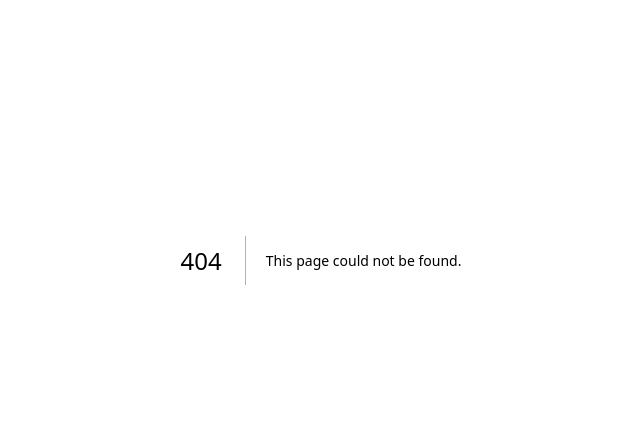
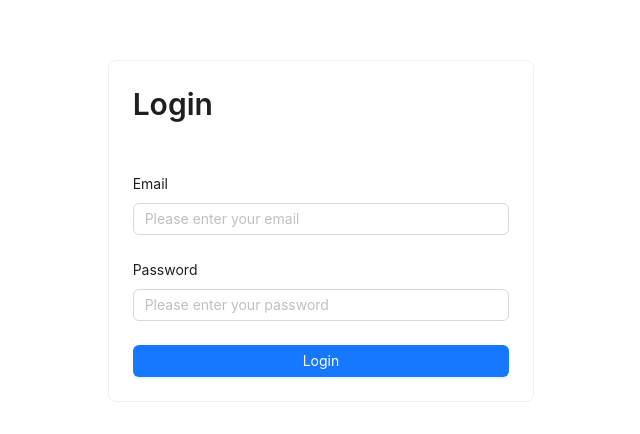
Before and after one commit to sepiddd/go-board, a Next.js app: page /login in a window 1280 px wide. Before the commit this address had no page. Shown: the part 140-574 px from the top of the page, without its empty margins (319-959 px from the left). Built offline with nearby package versions, Linux system fonts and the light colour scheme.

Commit message:
chore: add login page view

```diff
--- a/package.json
+++ b/package.json
@@ -24,8 +24,10 @@
     "postcss": "8.4.23",
     "react": "18.2.0",
     "react-dom": "18.2.0",
+    "react-hook-form": "^7.43.9",
     "tailwindcss": "3.3.2",
-    "typescript": "5.0.4"
+    "typescript": "5.0.4",
+    "yup": "^1.1.1"
   },
   "devDependencies": {
     "eslint": "8.39.0",
--- /dev/null
+++ b/src/pages/login.tsx
@@ -0,0 +1,64 @@
+import { Button, Card, Col, Form, Input, Row, Typography } from 'antd';
+import { Controller, useForm } from 'react-hook-form';
+
+type Inputs = {
+  username: string;
+  password: string;
+};
+
+export default function Login() {
+  const {
+    handleSubmit,
+    formState: { errors },
+    control,
+  } = useForm<Inputs>();
+
+  const onSubmit = (data: any) => console.log('data', data);
+
+  return (
+    <Row className="mt-[200px]">
+      <Col span={8} offset={8}>
+        <Card>
+          <Typography.Title level={2}>Login</Typography.Title>
+          <Form
+            layout="vertical"
+            className="mt-[50px]"
+            onFinish={handleSubmit(onSubmit)}
+          >
+            <Form.Item
+              label="Email"
+              hasFeedback={!!errors.username}
+              help={errors.username?.message}
+            >
+              <Controller
+                name="username"
+                control={control}
+                rules={{ required: true }}
+                render={({ field }) => (
+                  <Input placeholder="Please enter your email" {...field} />
+                )}
+              />
+            </Form.Item>
+            <Form.Item
+              label="Password"
+              hasFeedback={!!errors.password}
+              help={errors.password?.message}
+            >
+              <Controller
+                name="password"
+                control={control}
+                rules={{ required: true }}
+                render={({ field }) => (
+                  <Input placeholder="Please enter your password" {...field} />
+                )}
+              />
+            </Form.Item>
+            <Button block type="primary" htmlType="submit">
+              Login
+            </Button>
+          </Form>
+        </Card>
+      </Col>
+    </Row>
+  );
+}
--- a/src/styles/globals.css
+++ b/src/styles/globals.css
@@ -1,3 +1,6 @@
+/* @tailwind base; */
+@tailwind utilities;
+
 #__next {
   height: 100vh;
 }
```
Also changed, not shown: 1 other file (tests, documents, lock files or other folders).
